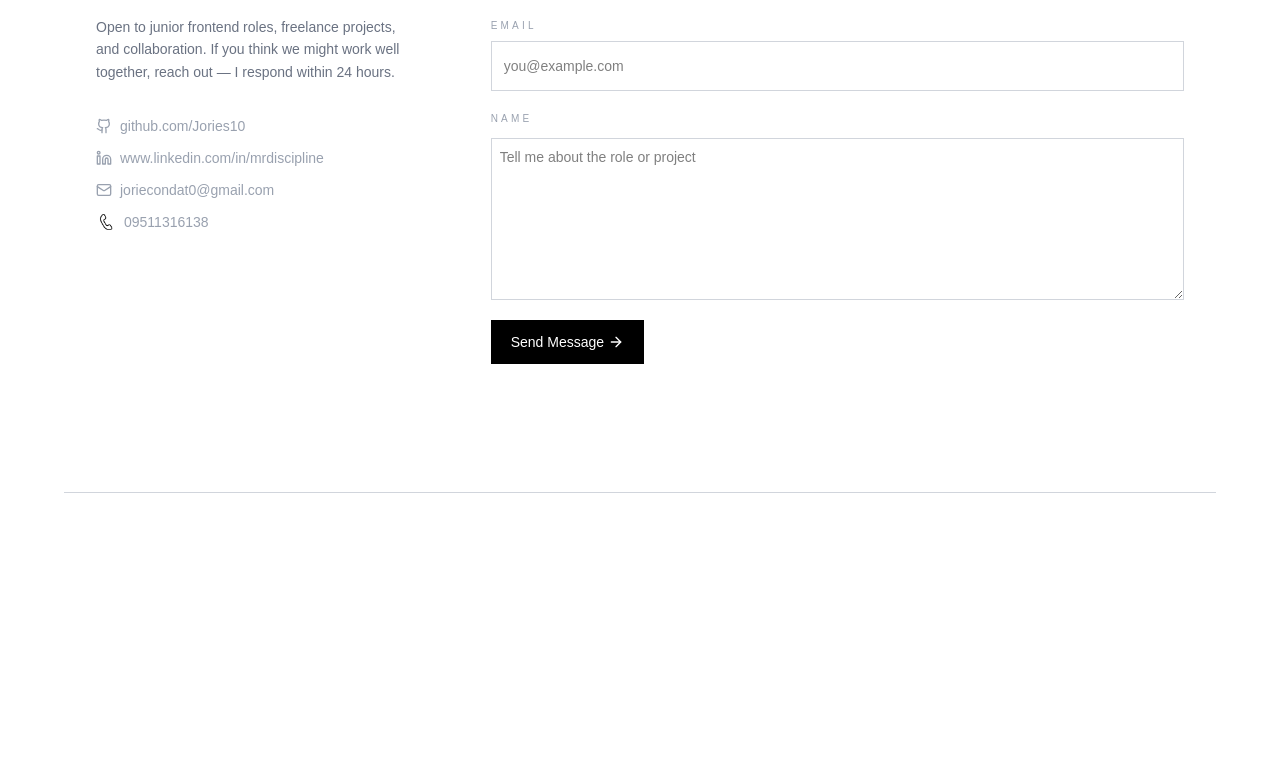
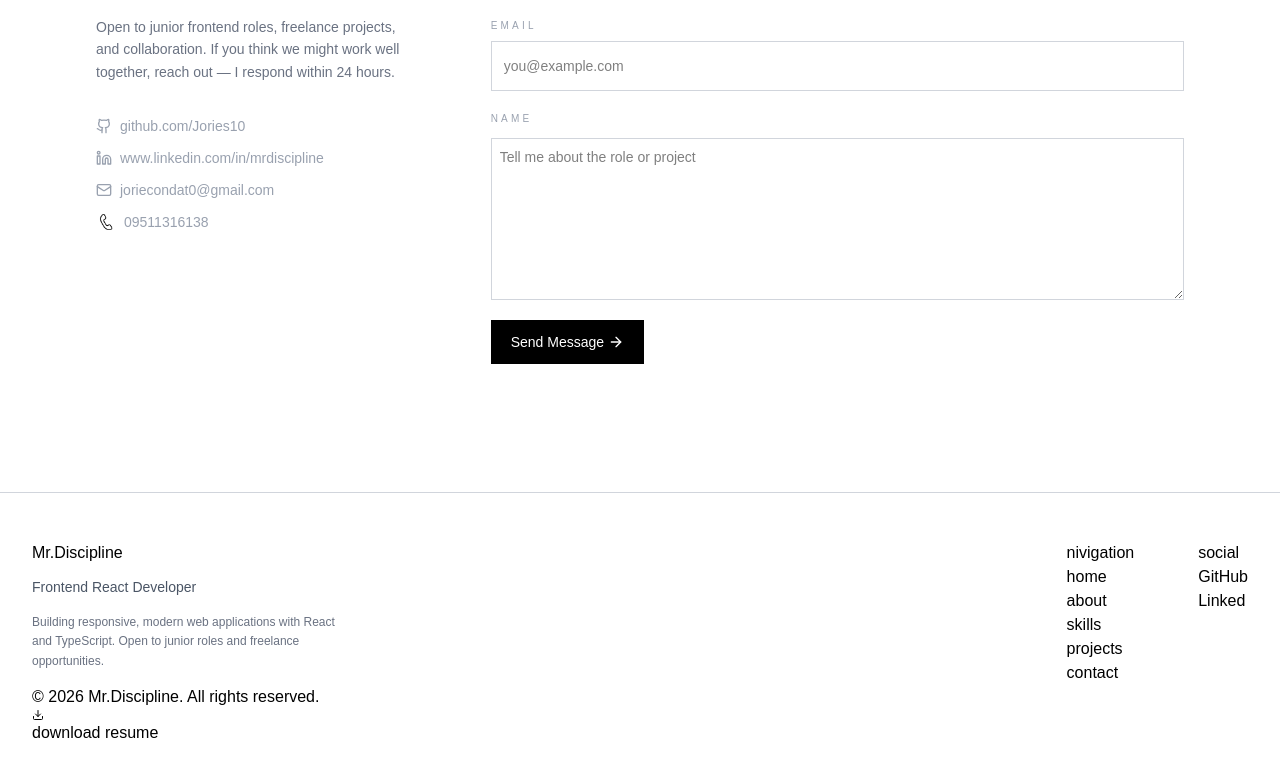
Before and after one commit to Jories10/portfolio, a React (Vite) app in the folder my-app/: page / in a window 1280 px wide. Shown: the part 3456-4233 px from the top of the page. Before the commit the page ends 3949 px from the top, so only its background shows below. Built offline with nearby package versions, Linux system fonts and the light colour scheme; a web font is replaced by a local one.

Commit message:
feat: add Footer component with navigation and social links; integrate into App component

```diff
--- a/my-app/src/App.tsx
+++ b/my-app/src/App.tsx
@@ -1,11 +1,13 @@
 import Header from "./components/Header/Header";
 import Main from "./sections/Main";
+import Footer from "./components/Footer/Footer";
 
 function App(){
   return(
     <div>
         <Header/>
         <Main/>
+        <Footer/>
     </div>
   )
 }
--- /dev/null
+++ b/my-app/src/components/Footer/Footer.tsx
@@ -0,0 +1,47 @@
+export default function Footer(){
+    return(
+        <footer className="border-t border-gray-300">
+            <div className="py-12 px-8">
+               <div className="flex justify-between flex-col sm:flex-row gap-10">
+                     <div className="max-w-xs">
+                        <h3 className="font-medium text-[1rem]">Mr.Discipline</h3>
+                        <p className="mt-3 text-sm text-gray-600">Frontend React Developer</p>
+                        <p className="mt-4 text-xs text-gray-500 leading-relaxed">Building responsive, modern web applications with React and TypeScript. Open to junior roles and freelance opportunities.</p>
+                    </div>
+                    <div className="flex gap-16">
+                        <div>
+                            <h4>nivigation</h4>
+                            <nav>
+                                <ul>
+                                    <li>home</li>
+                                    <li>about</li>
+                                    <li>skills</li>
+                                    <li>projects</li>
+                                    <li>contact</li>
+                                </ul>
+                            </nav>
+                        </div>
+                        <div>
+                            <h3>social</h3>
+                            <ul>
+                                <li>
+                                    <a href="">GitHub</a>
+                                </li>
+                                <li>
+                                    <a href="">Linked</a>
+                                </li>
+                            </ul>
+                        </div>
+                    </div>
+               </div>
+                <div>
+                        <p>© 2026 Mr.Discipline. All rights reserved.</p>
+                        <p>
+                            <svg xmlns="http://www.w3.org/2000/svg" width="24" height="24" viewBox="0 0 24 24" fill="none" stroke="currentColor" strokeWidth="2" strokeLinecap="round" strokeLinejoin="round" className="lucide lucide-download h-3 w-3" aria-hidden="true"><path d="M12 15V3"></path><path d="M21 15v4a2 2 0 0 1-2 2H5a2 2 0 0 1-2-2v-4"></path><path d="m7 10 5 5 5-5"></path></svg>
+                            download resume
+                        </p>
+                </div>
+            </div>
+        </footer>
+    )
+}
--- a/my-app/src/sections/Contact/ContactSection.tsx
+++ b/my-app/src/sections/Contact/ContactSection.tsx
@@ -38,7 +38,7 @@ export default function ContactSection(){
 
     return (
         <section id="contact">
-            <div className="mx-auto w-full max-w-6xl px-5 sm:px-8 py-32 border-b border-gray-300 grid lg:grid-cols-[1fr_2fr] gap-12">
+            <div className="mx-auto w-full max-w-6xl px-5 sm:px-8 py-32 border-gray-300 grid lg:grid-cols-[1fr_2fr] gap-12">
                 <div>
                     <p className="uppercase text-gray-400 text-[10px] tracking-[0.2rem] font-medium">contact</p>
                     <h2 className="mt-3 text-5xl font-medium tracking-tight sm:text-5xl">Get in touch</h2>
```
